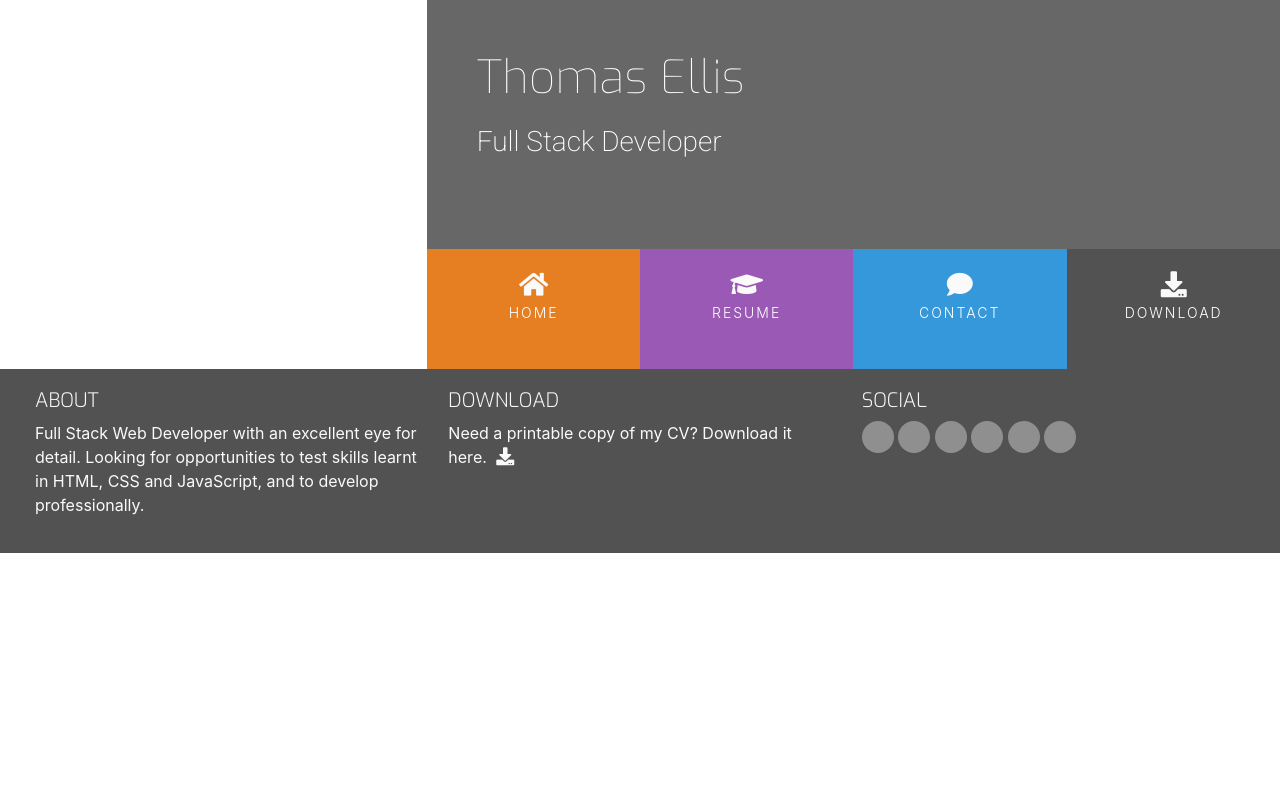
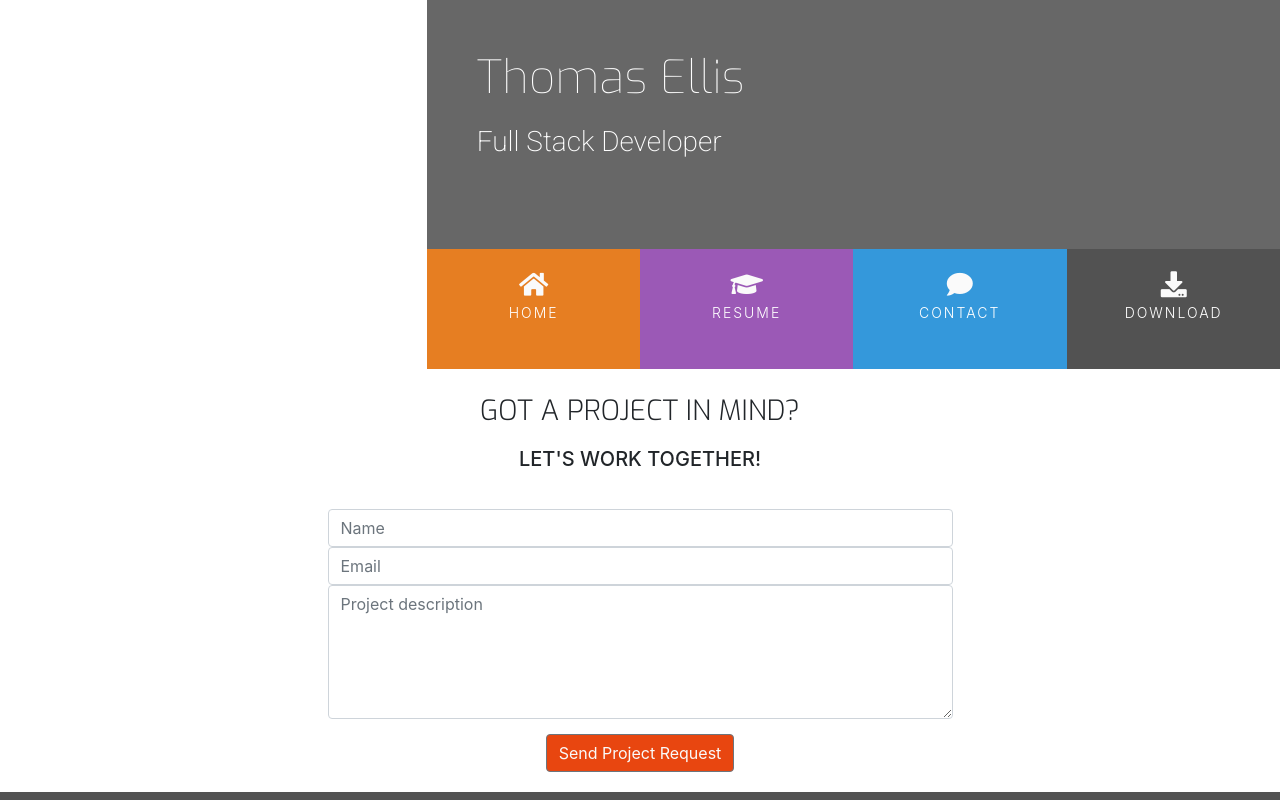
Before and after one commit to Tom1358/online_cv_website, a plain HTML site: page contact.html in a window 1280 px wide. Shown: the top 800 px of the page. Drawn offline with nearby package versions, Linux system fonts and the light colour scheme.

Commit message:
Finish contact form, and adding links between pages and to CV to download

```diff
--- a/assets/css/style.css
+++ b/assets/css/style.css
@@ -20,6 +20,10 @@
     background-color: #9b59b6;
 }
 
+.bg-color-contact {
+    background-color: #fff;
+}
+
 .ui-menu-color-home {
     background-color: #e67e22;
 }
@@ -35,6 +39,7 @@
 .ui-menu-color-download {
     background-color: #525252;
 }
+
 
 /*----------------------------Special Paddings/ Margins/ Text----------*/
 
@@ -332,3 +337,36 @@ footer {
 .history-items {
     margin-bottom: 30px;
 }
+
+/*----------------------------Contact form-----------------------------------*/
+
+.contact-heading {
+    font-family: "Exo", sans-serif;
+    font-weight: 300;
+    margin-top: 25px;
+    margin-bottom: 20px;
+}
+
+.center-form {
+    padding-top: 10px;
+    margin: 0 auto;
+    max-width: 70%;
+}
+
+button[type="submit"] {
+    margin-top: 15px;
+    margin-bottom: 20px;
+    color: #fafafa;
+    background-color: #e84610;
+}
+
+/*----------------------------Media Queries-----------------------------------*/
+
+@media(min-width: 992px) {
+    .center-form {
+        padding-top: 30px;
+        min-height: 240px;
+        margin: 0 auto;
+        max-width: 50%;
+    }
+}
--- a/contact.html
+++ b/contact.html
@@ -24,16 +24,16 @@
                     <div class="col">
                         <ul id="nav" class="list-inline menucontainer">
                             <li class="col-6 col-sm-3 list-inline-item ui-menu-color-home menuitem">
-                                <a href="#" class="hvr-sweep-to-bottom"><i class="fa fa-home" aria-hidden="true"></i><span>Home</span></a>
+                                <a href="index.html" class="hvr-sweep-to-bottom"><i class="fa fa-home" aria-hidden="true"></i><span>Home</span></a>
                             </li>
                             <li class="col-6 col-sm-3 list-inline-item ui-menu-color-resume menuitem">
-                                <a href="#" class="hvr-sweep-to-bottom"><i class="fa fa-graduation-cap" aria-hidden="true"></i><span>Resume</span></a>
+                                <a href="resume.html" class="hvr-sweep-to-bottom"><i class="fa fa-graduation-cap" aria-hidden="true"></i><span>Resume</span></a>
                             </li>
                             <li class="col-6 col-sm-3 list-inline-item ui-menu-color-contact menuitem">
-                                <a href="#" class="hvr-sweep-to-bottom"><i class="fa fa-comment" aria-hidden="true"></i><span>Contact</span></a>
+                                <a href="contact.html" class="hvr-sweep-to-bottom"><i class="fa fa-comment" aria-hidden="true"></i><span>Contact</span></a>
                             </li>
                             <li class="col-6 col-sm-3 list-inline-item ui-menu-color-download menuitem">
-                                <a href="#" class="hvr-sweep-to-bottom"><i class="fa fa-download" aria-hidden="true"></i><span>Download</span></a>
+                                <a href="assets/cv/Test Page.docx" target="_blank" class="hvr-sweep-to-bottom"><i class="fa fa-download" aria-hidden="true"></i><span>Download</span></a>
                             </li>
                         </ul>
                     </div>
@@ -41,7 +41,27 @@
             </div>
         </div>
     </header>
-    <section>
+    <section class="container-fluid">
+        <div class="row bg-color-contact">
+            <div class="col">
+                <h3 class="contact-heading uppercase text-center">Got a project in mind?</h3>
+                <h5 class="uppercase text-center">Let's work together!</h5>
+
+                <div class="center-form">
+                    <form>
+                        <input type="text" name="name" id="fullname" class="form-control" placeholder="Name" required>
+                        <input type="email" name="email" id="emailaddress" class="form-control" placeholder="Email" required>
+                        <textarea rows="5" name="projectsummary" id="projectsummary" class="form-control" placeholder="Project description" required></textarea>
+                        <div class="form-row text-center">
+                            <div class="col">
+                                <button type="submit" class="btn btn-secondary">Send Project Request</button>
+                            </div>
+                        </div>
+                    </form>
+                </div>
+
+            </div>
+        </div>
 
     </section>
     <footer class="container-fluid">
@@ -57,7 +77,7 @@
                 <h5 class="uppercase general-sub">Download</h5>
                 <p class="inline-block">
                     Need a printable copy of my CV?  Download it here.
-                    <a href="#" target="_blank" class="cv-pdf">
+                    <a href="assets/cv/Test Page.docx" target="_blank" class="cv-pdf">
                         <i class="fa fa-download" aria-hidden="true"></i>
                         <span class="sr-only">Download link</span>
                     </a>
```
Also changed, not shown: index.html (+5 -5 lines), resume.html (+5 -5 lines), 1 other file.
